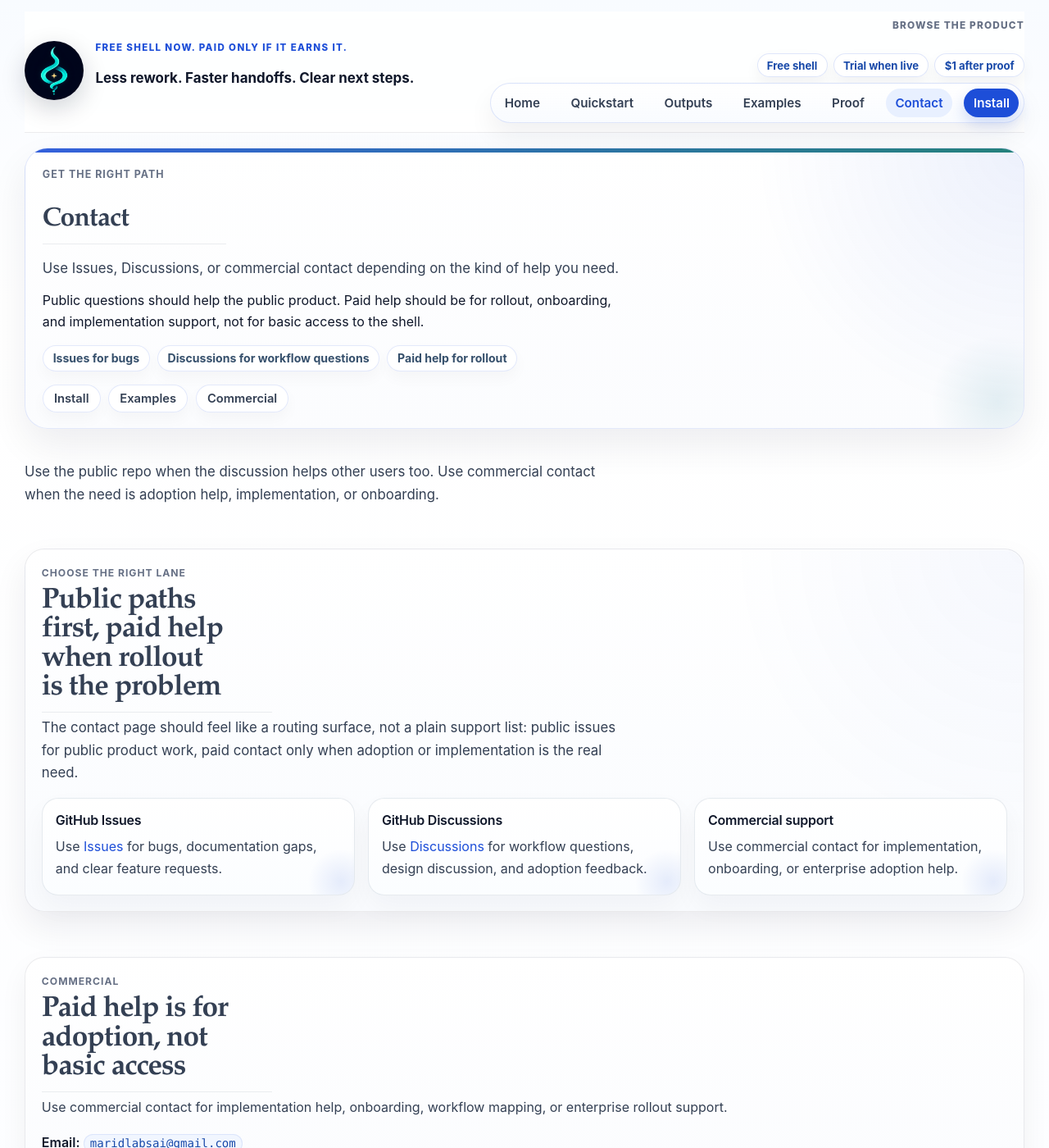
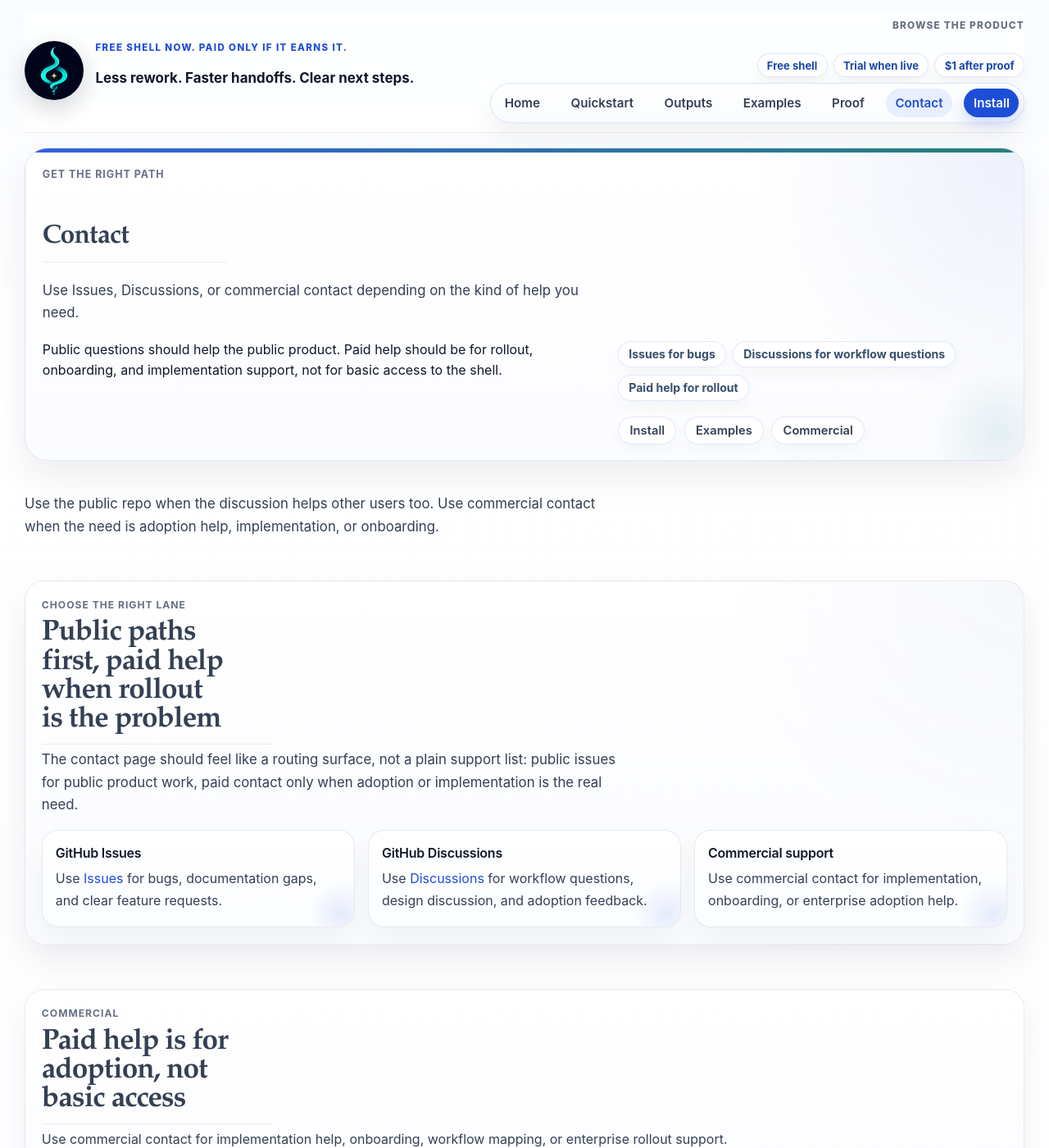
Before and after one commit to maridlabsai/jini, a Jekyll site: the page built from docs/contact.md, in a window 1280 px wide and 1400 px high. Shown: the whole window at 82% size. Built offline with Jekyll 4.4.1, drawn with Linux system fonts in a browser that asks for light colours.

Commit message:
Balance public docs intro bands on desktop

```diff
--- a/docs/assets/css/style.css
+++ b/docs/assets/css/style.css
@@ -2461,6 +2461,32 @@ main [id] {
 }
 
 @media screen and (min-width: 980px) {
+  .page-intro-card {
+    display: grid;
+    grid-template-columns: minmax(0, 1.06fr) minmax(260px, 0.74fr);
+    column-gap: 1.5rem;
+    row-gap: 0.35rem;
+    align-items: start;
+  }
+
+  .page-intro-card .site-section-label,
+  .page-intro-card .site-page-title,
+  .page-intro-card .site-page-description,
+  .page-intro-card .page-intro-context {
+    grid-column: 1;
+  }
+
+  .page-intro-card .page-intro-highlights,
+  .page-intro-card .page-intro-links {
+    grid-column: 2;
+    margin-top: 0.15rem;
+    align-self: start;
+  }
+
+  .page-intro-card .page-intro-highlights {
+    margin-bottom: 0.72rem;
+  }
+
   .hero-panel-marketing {
     display: grid;
     grid-template-columns: minmax(0, 1.14fr) minmax(320px, 0.86fr);
```
Also changed, not shown: docs/assets/css/_style.source.scss (+26 -0 lines), tests/test_public_docs_css_resilience.py (+12 -0 lines).
